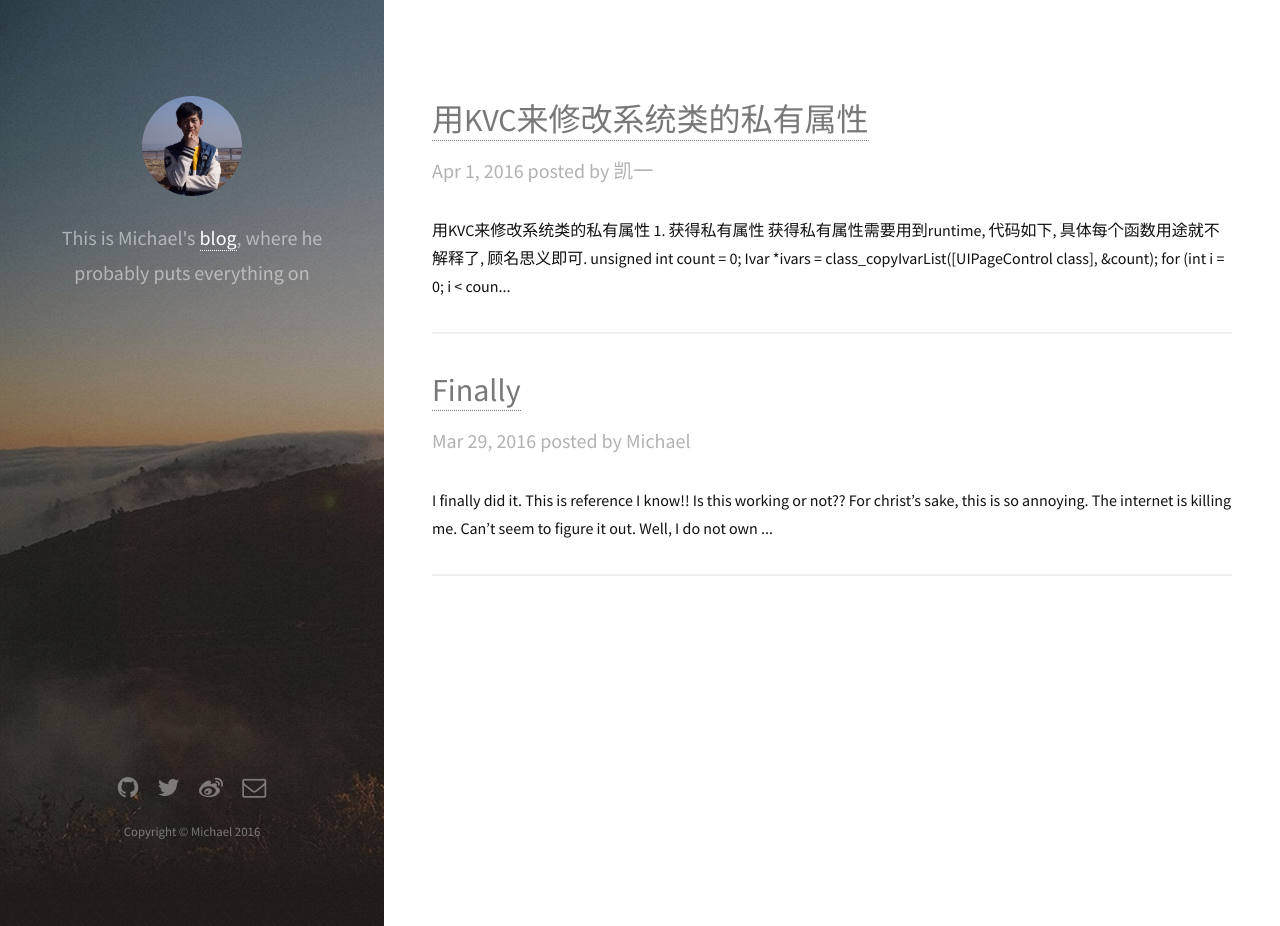
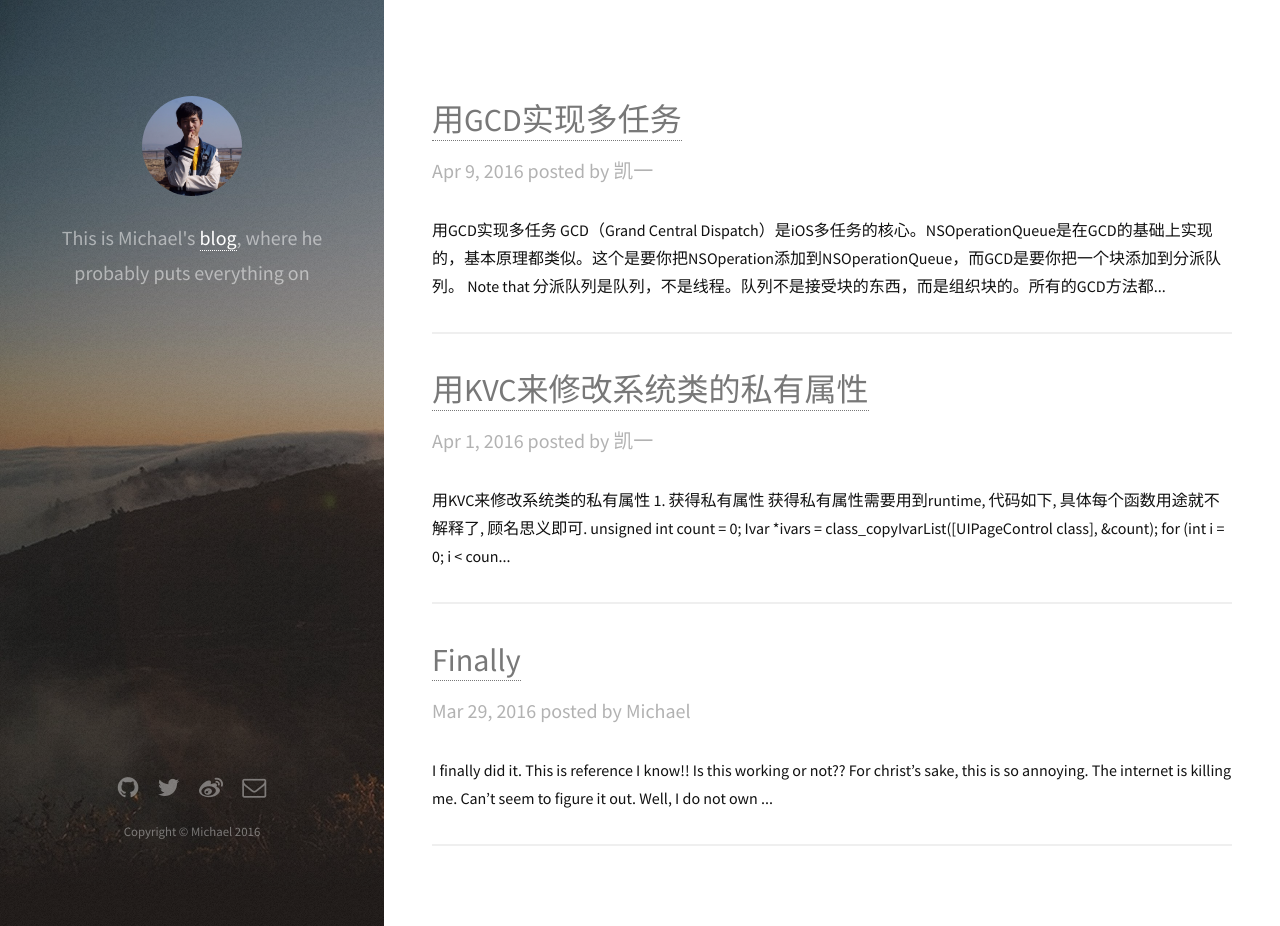
Before and after one commit to liukaiyi54/liukaiyi54.github.io, a Jekyll site: the page built from index.html, in a window 1280 px wide and 926 px high. Built offline with Jekyll 4.4.1, drawn with Linux system fonts in a browser that asks for light colours; some of the changed lines change nothing that is shown.

Commit message:
发表文章：用GCD实现多任务

```diff
--- a/_posts/2016-04-01-KVC&Runtime.md
+++ b/_posts/2016-04-01-KVC&Runtime.md
@@ -92,3 +92,5 @@ BOOL class_addMethod(Class cls, SEL name, IMP imp, const char *types)
  `imp`:你要添加的方法的实现叫什么, 这个方法必须至少有**self**和**_cmd**两个参数
 
  `types`: 一个字符数组, 用来描述方法参数的类型. 因为这个方法至少有**self**和**_cmd**两个参数, 所以第二个和第三个字符必须是 **@:** . 第一个字符是返回值得类型. 具体参考[Type Encodings](https://developer.apple.com/library/ios/documentation/Cocoa/Conceptual/ObjCRuntimeGuide/Articles/ocrtTypeEncodings.html)
+
+这个函数的返回值是个布尔类型，如果添加方法成功的话返回**YES**，失败返回**NO**。
--- /dev/null
+++ b/_posts/2016-04-09-GCD.md
@@ -0,0 +1,156 @@
+---
+layout: post
+title: 用GCD实现多任务
+date: 2016-04-09
+author: 凯一
+categories: iOS
+---
+
+### 用GCD实现多任务
+
+GCD（Grand Central Dispatch）是iOS多任务的核心。**NSOperationQueue**是在GCD的基础上实现的，基本原理都类似。这个是要你把**NSOperation**添加到**NSOperationQueue**，而GCD是要你把一个块添加到分派队列。
+
+> Note that 分派队列是队列，不是线程。队列不是接受块的东西，而是组织块的。所有的GCD方法都是把块添加到队列末尾，而不是让块运行。
+
+块添加到分派队列后就无法取消了。分派队列是严格的FIFO结构，所以无法在队列中使用优先级或者调整块的次序。如果需要这一类的特性，直接用NSOperationQueue就好了，没有必要再用GCD去造轮子。
+
+所有的分派队列自身都是线程安全的，你能从多个线程并行的访问它们。
+
+#### 队列目标和优先级
+
+GCD中队列是有层级的。只有全局系统队列会被调度运行，可以用`dispatch_get_global_queue`和下面这些优先级常量中的一个来访问这些队列：
+
+- DISPATCH_QUEUE_PRIORITY_HIGH
+- DISPATCH_QUEUE_PRIORITY_DEFAULT
+- DISPATCH_QUEUE_PRIORITY_LOW
+- DISPATCH_QUEUE_PRIORITY_BACKGROUND
+
+这四个队列都是并行的。GCD会根据可用线程尽可能从高优先级队列调度块，等高优先级的队列空了以后，会继续调用默认优先级队列，以此类推。
+
+>除了这四个全局队列外，系统还提供一个叫主队列（main queue）的特殊队列，它是个串行队列。这个队列中的任务一次只能执行一个，但是它能够保证所有任务都在主线程上运行。你更新UI线程只能在主线程上更新，所以这个队列主要就是用于给**UIView**发送消息或者发送通知的。
+
+我们自己创建一个队列时（我们暂时叫它A），它会默认附加到默认优先级队列上（暂时叫它B），当然你也可以手动来设置优先级。附加到的这个队列B就叫**目标队列**。当块到达队列A头部时，实际上会移动到目标队列B的尾部，当到达全局队列（也就是目标队列B）的头部时就会被执行。
+
+刚才说过，分派队列是严格的执行FIFO结构的，也就是块被添加到队列后，会按照添加的顺序运行，无法取消，也不能改变相对于队列中其它块的相对顺序。那要想让高优先级块插队怎么办呢？代码如下：
+
+
+{% highlight ruby %}
+// 创建两个队列，一个低优先级，一个高优先级
+dispatch_queue_t low = dispatch_queue_create("low", DISPATCH_QUEUE_SERIAL);
+dispatch_queue_t high = dispatch_queue_create("high", DISPATCH_QUEUE_SERIAL);
+
+// 使高优先级队列成为低优先级队列的目标队列
+dispatch_set_target_queue(low, high);
+
+//先分派的低优先级队列
+dispatch_async(low, ^{ /* low_priority_block */});
+
+//然后暂停低优先级队列，并且在高优先级块结束后恢复低优先级队列
+dispatch_suspend(low);
+dispatch_async(high, ^{
+	/* high_priority_block */
+	dispatch_resume(low);
+});
+{% endhighlight %}
+
+> 暂停队列会阻止调度开始就处于该队列的任何块，还有任何以该队列为目标队列的队列， 当然了！！头都没被调用，尾巴急个蛋蛋。但是暂停不会停止正在执行的快，当然了，不可能裤子都脱了，然后拍拍屁股走人吧。
+
+#### 系统提供的dispatch方法
+
+为了方便使用GCD，苹果提供了一些方法方便我们将block放在主线程或者后台线程执行，或者延后执行。
+
+
+{% highlight ruby %}
+// 后台执行
+dispatch_async(dispatch_get_global_queue(0,0), ^{
+	// something
+});
+
+// 主线程执行
+dispatch_async(dispatch_get_main_queue(0,0), ^{
+	// something
+}
+
+// 一次性执行
+static dispatch_once_t onceToken;
+dispatch_once(&onceToken, ^{
+	// code to be executed once
+});
+
+// 延迟2秒执行
+double delayInSeconds = 2.0;
+dispatch_time_t popTime = dispatch_time(DISPATCH_TIME_NOW, delayInSeconds * NSEC_PER_SEC);
+dispatch_after(popTime, dispatch_get_main_queue(), ^(void){
+	// code to be executed on the main queue after delay
+});
+{% endhighlight %}
+
+#### 分派组
+
+分派组类似于NSOperation中的依赖关系。首先创建一个组：
+
+{% highlight ruby %}
+dispatch_group_t group = dispatch_group_create();
+{% endhighlight %}
+
+然后通过`dispatch_group_async`把块添加到组，类似于`dispatch_async`:
+
+{% highlight ruby %}
+dispatch_group_async(group, queue, block);
+{% endhighlight %}
+
+然后用`dispatch_group_notify(group, queue, block)`注册一个块，当组执行完成后调用它：
+
+{% highlight ruby %}
+dispatch_group_notify(group, queue, block);
+{% endhighlight %}
+
+当组里所有的块都执行完毕后，block就会被调度到queue上。如果调用`dispatch_group_notify`时队列上没有任何块，那么会马上出发通知。可以在配置组时调用`dispatch_suspend`暂停队列来防止这种情况，配置完成后调用`dispatch_resume`启动队列。
+
+下面是一个例子：在网上下载两张不同的图片，显示到不同的`UIImageView`上去。
+
+{% highlight ruby %}
+- (UIImage *)imageWithURLString:(NSString *)urlString {
+    NSURL *url = [NSURL URLWithString:urlString];
+    NSData *data = [NSData dataWithContentsOfURL:url];
+    return [[UIImage alloc] initWithData:data];
+}
+
+- (void)downloadImages {
+    dispatch_queue_t queue = dispatch_get_global_queue(DISPATCH_QUEUE_PRIORITY_DEFAULT, 0);
+
+    // 异步下载图片
+    dispatch_async(queue, ^{
+        // 创建一个组
+        dispatch_group_t group = dispatch_group_create();
+
+        __block UIImage *image1 = nil;
+        __block UIImage *image2 = nil;
+
+        // 关联一个任务到group
+        dispatch_group_async(group, dispatch_get_global_queue(DISPATCH_QUEUE_PRIORITY_DEFAULT, 0), ^{
+            // 下载第一张图片
+            NSString *url1 = @"yourURL";
+            image1 = [self imageWithURLString:url1];
+        });
+
+        // 关联一个任务到group
+        dispatch_group_async(group, dispatch_get_global_queue(DISPATCH_QUEUE_PRIORITY_DEFAULT, 0), ^{
+            // 下载第一张图片
+            NSString *url2 = @"yourURL";
+            image2 = [self imageWithURLString:url2];
+        });
+
+        // 等待组中的任务执行完毕,回到主线程执行block回调
+        dispatch_group_notify(group, dispatch_get_main_queue(), ^{
+            self.imageView1.image = image1;
+            self.imageView2.image = image2;
+        });
+    });
+}
+{% endhighlight %}
+
+> 再强调一遍更新**UIView**一定要在主线程上
+
+#### 小结
+乱乱糟糟写了这么多，有些知识是从网上学到的，有些是书上的。有些描述可能不太详尽，也可能不够准确，有异议的地方请发邮件指出，谢谢。
```
Also changed, not shown: 3 other files.
